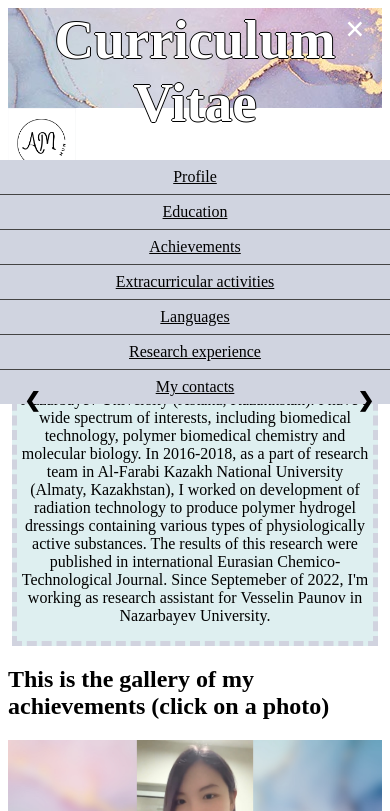
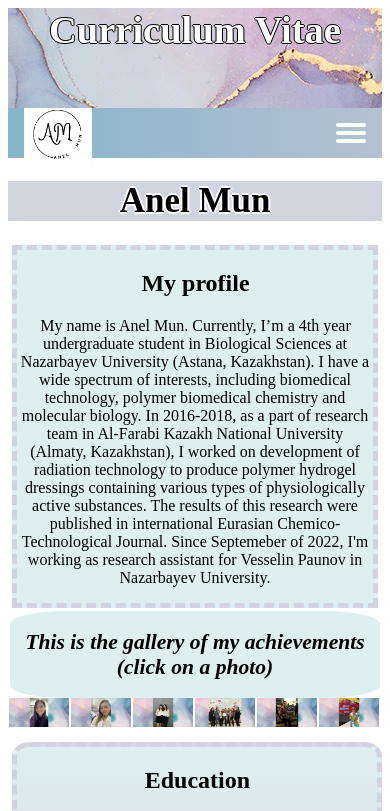
Before and after one commit to AnelMun/AnelMun.github.io, a plain HTML site: page index.html in a window 390 px wide. Shown: the top 811 px of the page. Drawn offline with Linux system fonts and the light colour scheme; a script that the page names is missing.

Commit message:
styles.css

```diff
--- a/styles.css
+++ b/styles.css
@@ -21,7 +21,7 @@ header{
   font-family: "Raleway";
   box-sizing: border-box;
 }
-.top-nav {
+.navigationmenu {
   display: flex;
   flex-direction: row;
   align-items: center;
@@ -45,7 +45,7 @@ header{
   overflow: hidden;
 }
 
-.menu-button-container {
+.menu-icon-container {
   display: none;
   height: 100%;
   width: 30px;
@@ -55,13 +55,13 @@ header{
   align-items: center;
 }
 
-#menu-toggle {
+#menu_switcher {
   display: none;
 }
 
-.menu-button,
-.menu-button::before,
-.menu-button::after {
+.menu-icon,
+.menu-icon::before,
+.menu-icon::after {
   display: block;
   background-color: #fff;
   position: absolute;
@@ -71,28 +71,28 @@ header{
   border-radius: 2px;
 }
 
-.menu-button::before {
+.menu-icon::before {
   content: '';
   margin-top: -8px;
 }
 
-.menu-button::after {
+.menu-icon::after {
   content: '';
   margin-top: 8px;
 }
-#menu-toggle:checked + .menu-button-container .menu-button::before {
+#menu_switcher:checked + .menu-icon-container .menu-icon::before {
   margin-top: 0px;
   transform: rotate(405deg);
 }
-#menu-toggle:checked + .menu-button-container .menu-button {
+#menu_switcher:checked + .menu-icon-container .menu-icon {
   background: rgba(255, 255, 255, 0);
 }
-#menu-toggle:checked + .menu-button-container .menu-button::after {
+#menu_switcher:checked + .menu-icon-container .menu-icon::after {
   margin-top: 0px;
   transform: rotate(-405deg);
 }
-@media screen and (max-width: 767px) {
-  .menu-button-container {
+@media screen and (max-width: 900px) {
+  .menu-icon-container {
     display: flex;
   }
   .menu {
@@ -105,14 +105,14 @@ header{
     justify-content: center;
     align-items: center;
   }
-  #menu-toggle ~ .menu li {
+  #menu_switcher ~ .menu li {
     height: 0;
     margin: 0;
     padding: 0;
     border: 0;
     transition: height 400ms cubic-bezier(0.23, 1, 0.32, 1);
   }
-  #menu-toggle:checked ~ .menu li {
+  #menu_switcher:checked ~ .menu li {
     border: 1px solid #333;
     height: 2.5em;
     padding: 0.5em;
@@ -304,23 +304,23 @@ section{
 * {
   box-sizing: border-box;
 }
-.row > .column {
+.thumbnails > .window {
   padding: 0 8px;
 }
 
-.row:after {
+.thumbnails:after {
   content: "";
   display: table;
   clear: both;
 }
 
-.column {
+.window {
   float: left;
   width: 16.6%;
-  margin-top: 1%;
+  margin-top: 0;
 }
 
-.modal {
+.lightbox {
   display: none;
   position: fixed;
   z-index: 1;
@@ -333,8 +333,7 @@ section{
   background:rgba(0, 0, 0, 0.5);
 }
 
-/* Modal Content */
-.modal-content {
+.lightbox-content {
   position: relative;
   background-color: #fefefe;
   margin: auto;
@@ -358,7 +357,7 @@ section{
   text-decoration: none;
   cursor: pointer;
 }
-.mySlides {
+.myPhotos {
   display: none;
 }
 
@@ -393,7 +392,7 @@ section{
   background-color: rgba(0, 0, 0, 0.2);
 }
 
-.numbertext {
+.Photonumber {
   color: black;
   margin-top: 1%;
   margin left: 5%;
@@ -407,7 +406,7 @@ img {
   margin-bottom: -4px;
 }
 
-.caption-container {
+.description-container {
   text-align: center;
   background-color: black;
   padding: 1px 2px;
@@ -455,8 +454,21 @@ footer {
   margin-bottom: 10px;
 }
 
-@media screen and (max-width: 900px) {
-    .modal {
+.gallery {
+  text-align: center;
+   background-color: #deeff0;
+   font-style: italic;
+   padding-top: 0.1%;
+   padding-bottom: 0.1%;
+   margin-top: 1%;
+   width: auto;
+   margin-left: 0.5%;
+   margin-right: 0.5%;
+   border-radius: 15%;
+}
+
+@media screen and (max-width: 767px) {
+    .lightbox {
   padding-top: 50px;
 }
 .education {
@@ -505,6 +517,13 @@ footer {
   margin-right: 25%;
 }
 .banner {
-  font-weight: 30px;
+  font-size: 70%;
 }
+.thumbnails > .window {
+  padding: 0 1px;
 }
+.gallery {
+  font-size: 90%;
+}
+
+}
```
